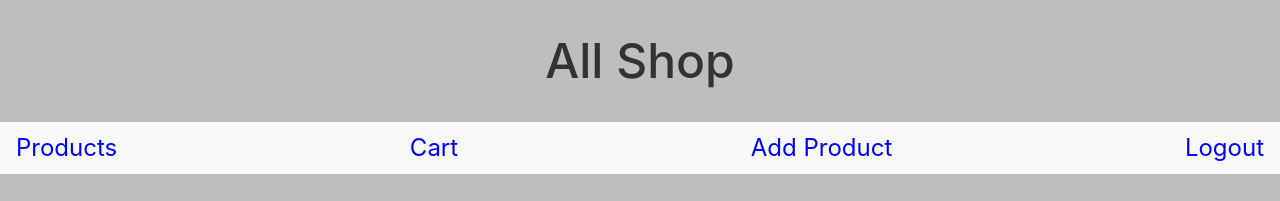
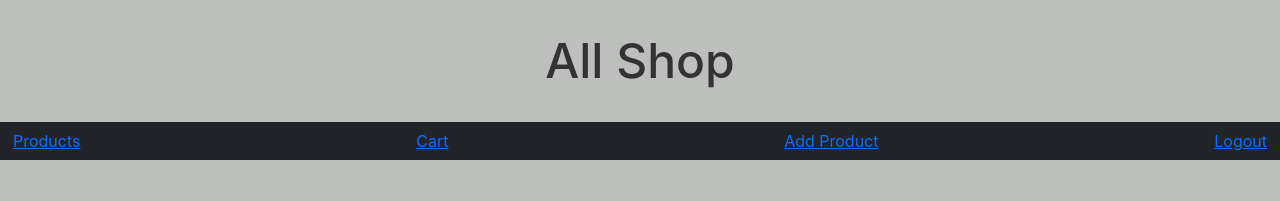
Before and after one commit to Itay04/Shopping-front, a React (Create React App) app: page / in a window 1280 px wide. Shown: the top 201 px of the page. Built offline with nearby package versions, Linux system fonts and the light colour scheme; no server answers.

Commit message:
editing navbutton

```diff
--- a/src/components/Header.js
+++ b/src/components/Header.js
@@ -1,29 +1,29 @@
 
-import { Nav } from "react-bootstrap";
+import { Button, Nav } from "react-bootstrap";
 import { Link } from "react-router-dom";
 
 function Header({ logout }) {
   return (
-    <Nav className="bg-light justify-content-between">
+    <Nav className="bg-dark justify-content-between">
       <Nav.Item>
-        <Nav.Link as={Link} to="/" className="nav-link">
+        <Button as={Link} to="/" variant="link">
           Products
-        </Nav.Link>
+        </Button>
       </Nav.Item>
       <Nav.Item>
-        <Nav.Link as={Link} to="/cart">
+        <Button as={Link} to="/cart" variant="link">
           Cart
-        </Nav.Link>
+        </Button>
       </Nav.Item>
       <Nav.Item>
-        <Nav.Link as={Link} to="/addproduct">
+        <Button as={Link} to="/addproduct" variant="link">
           Add Product
-        </Nav.Link>
+        </Button>
       </Nav.Item>
       <Nav.Item>
-        <Nav.Link as={Link} onClick={logout} to="/">
+        <Button onClick={logout} variant="link">
           Logout
-        </Nav.Link>
+        </Button>
       </Nav.Item>
     </Nav>
   );
```
